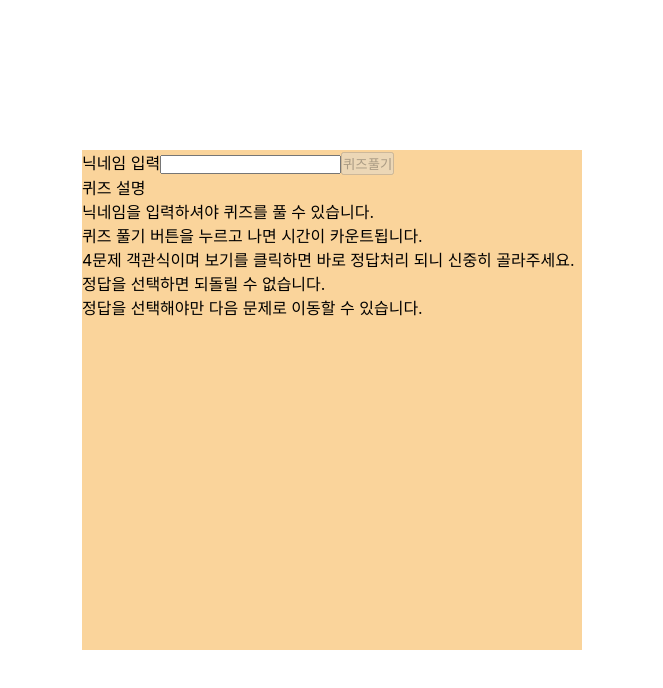
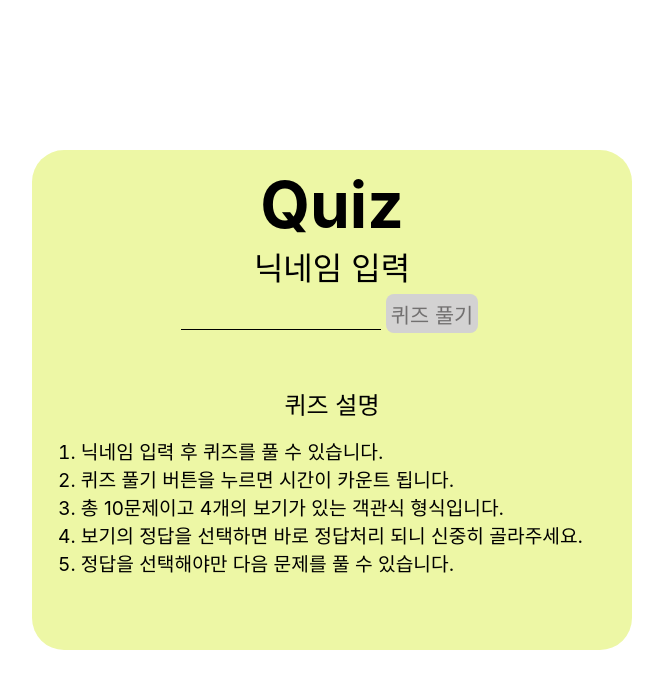
Before and after one commit to Hwirin-Kim/quiz, a React (Create React App) app: page / in a window 1280 px wide. Shown: the top 688 px of the page, without its empty margins (308-971 px from the left). Built offline with nearby package versions, Linux system fonts and the light colour scheme.

Commit message:
feat : 문제풀이 페이지, 메인페이지 디자인 완료

```diff
--- a/src/components/common/Button.tsx
+++ b/src/components/common/Button.tsx
@@ -3,7 +3,7 @@ import styled from "styled-components";
 
 interface IButtonProps {
   children: React.ReactNode;
-  disabled: boolean;
+  disabled?: boolean;
   onClick?: () => void;
 }
 
@@ -15,4 +15,17 @@ export default function Button({ children, disabled, onClick }: IButtonProps) {
   );
 }
 
-const ButtonComponent = styled.button``;
+const ButtonComponent = styled.button`
+  background-color: #7676f4;
+  border: none;
+  font-size: 1.3rem;
+  color: white;
+  padding: 0.3rem;
+  border-radius: 0.5rem;
+  margin: 0.3rem;
+
+  &:disabled {
+    background-color: #d3d2d2;
+    color: #727070;
+  }
+`;
--- /dev/null
+++ b/src/components/common/PageLayout.tsx
@@ -0,0 +1,18 @@
+import React from "react";
+import { styled } from "styled-components";
+
+interface IPageLayoutProps {
+  children: React.ReactNode;
+}
+
+export default function PageLayout({ children }: IPageLayoutProps) {
+  return <Container>{children}</Container>;
+}
+
+const Container = styled.div`
+  width: 600px;
+  height: 500px;
+  border-radius: 2rem;
+  padding: 1rem;
+  background-color: #edf7a5;
+`;
--- /dev/null
+++ b/src/components/mainpage/ExplanationBox.tsx
@@ -0,0 +1,48 @@
+import React from "react";
+import { styled } from "styled-components";
+
+const explain = [
+  "닉네임 입력 후 퀴즈를 풀 수 있습니다.",
+  "퀴즈 풀기 버튼을 누르면 시간이 카운트 됩니다.",
+  "총 10문제이고 4개의 보기가 있는 객관식 형식입니다.",
+  "보기의 정답을 선택하면 바로 정답처리 되니 신중히 골라주세요.",
+  "정답을 선택해야만 다음 문제를 풀 수 있습니다.",
+];
+
+export default function ExplanationBox() {
+  return (
+    <ExplanationTextBox>
+      <ExplanationTextTitle>퀴즈 설명</ExplanationTextTitle>
+      <ExplanationTextOl>
+        {explain.map((item, index) => {
+          return <ExplanationTextLi key={item}>{item}</ExplanationTextLi>;
+        })}
+      </ExplanationTextOl>
+    </ExplanationTextBox>
+  );
+}
+
+const ExplanationTextBox = styled.div`
+  width: 100%;
+  margin-top: 2rem;
+  display: flex;
+  flex-direction: column;
+  align-items: center;
+  justify-content: center;
+`;
+
+const ExplanationTextTitle = styled.p`
+  font-size: 1.5rem;
+  margin: 1rem 0;
+`;
+
+const ExplanationTextOl = styled.ol`
+  display: flex;
+  flex-direction: column;
+  justify-content: center;
+`;
+
+const ExplanationTextLi = styled.li`
+  list-style-type: decimal;
+  font-size: 1.2rem;
+`;
--- /dev/null
+++ b/src/components/mainpage/NicknameInput.tsx
@@ -0,0 +1,27 @@
+import React, { ChangeEvent, Dispatch, SetStateAction } from "react";
+import styled from "styled-components";
+
+type SetState<T> = Dispatch<SetStateAction<T>>;
+
+interface INicknamInputProps {
+  setState: SetState<string>;
+}
+
+export default function NicknameInput({ setState }: INicknamInputProps) {
+  const onChangeInputNickname = (e: ChangeEvent<HTMLInputElement>) => {
+    e.preventDefault();
+    setState(e.target.value);
+  };
+
+  return <Input onChange={onChangeInputNickname} />;
+}
+
+const Input = styled.input`
+  width: 200px;
+  height: 2rem;
+  font-size: 1.5rem;
+  background-color: transparent;
+  border: none;
+  border-bottom: 1px solid black;
+  outline: none;
+`;
--- /dev/null
+++ b/src/components/quizpage/SelectResult.tsx
@@ -0,0 +1,30 @@
+import React from "react";
+import { styled } from "styled-components";
+
+interface ISelectResultProps {
+  isCorrect: boolean;
+  answer: string;
+}
+
+export default function SelectResult({
+  isCorrect,
+  answer,
+}: ISelectResultProps) {
+  return (
+    <Container>
+      {isCorrect ? (
+        <ResultText>정답입니다.</ResultText>
+      ) : (
+        <ResultText>오답입니다. 정답은 {answer} 입니다. </ResultText>
+      )}
+    </Container>
+  );
+}
+
+const Container = styled.div`
+  width: 100%;
+`;
+
+const ResultText = styled.div`
+  font-size: 1.2rem;
+`;
--- a/src/utils/useGetQuizData.tsx
+++ b/src/hooks/useGetQuizData.tsx
@@ -45,7 +45,9 @@ export default function useGetQuizData() {
   };
 
   useEffect(() => {
-    fetchData();
+    if (quizList.length === 0) {
+      fetchData();
+    }
   }, []);
 
   return { isLoading, isError, quizList };
--- a/src/utils/useTimer.tsx
+++ b/src/hooks/useTimer.tsx
@@ -5,15 +5,15 @@ import { totalTimeAtom } from "../atom/atom";
 export default function useTimer() {
   const [seconds, setSeconds] = useState(0);
   const setTotalTime = useSetRecoilState(totalTimeAtom);
-  console.log(seconds);
+
   useEffect(() => {
     const timer = setInterval(() => {
       setSeconds((prev) => prev + 1);
     }, 1000);
 
     return () => {
+      setTotalTime(seconds);
       clearInterval(timer);
-      setTotalTime(seconds);
     };
-  }, []);
+  }, [seconds]);
 }
--- a/src/pages/MainPage.tsx
+++ b/src/pages/MainPage.tsx
@@ -1,20 +1,18 @@
-import React, { ChangeEvent, useEffect, useState } from "react";
+import React, { useEffect, useState } from "react";
 import { useNavigate } from "react-router-dom";
-import { useRecoilState } from "recoil";
+import { useSetRecoilState } from "recoil";
 import styled from "styled-components";
 import { nicknameAtom } from "../atom/atom";
 import Button from "../components/common/Button";
-import useTimer from "../utils/useTimer";
+import PageLayout from "../components/common/PageLayout";
+import ExplanationBox from "../components/mainpage/ExplanationBox";
+import NicknameInput from "../components/mainpage/NicknameInput";
 
 export default function MainPage() {
   const [inputNickname, setInputNickname] = useState("");
-  const [nickname, setNickname] = useRecoilState(nicknameAtom);
+  const setNickname = useSetRecoilState(nicknameAtom);
   const [buttonDisabled, setButtonDisabled] = useState(true);
   const navigator = useNavigate();
-  const onChangeInputNickname = (e: ChangeEvent<HTMLInputElement>) => {
-    e.preventDefault();
-    setInputNickname(e.target.value);
-  };
 
   useEffect(() => {
     if (inputNickname === "") {
@@ -30,35 +28,34 @@ export default function MainPage() {
   };
 
   return (
-    <Container>
-      <NicknameBanner>닉네임 입력</NicknameBanner>
-      <NicknameInput onChange={onChangeInputNickname} />
-      <Button disabled={buttonDisabled} onClick={onClickToQuizPage}>
-        퀴즈풀기
-      </Button>
-      <ExplanationTextBox>
-        <ExplanationTextTitle>퀴즈 설명</ExplanationTextTitle>
-        닉네임을 입력하셔야 퀴즈를 풀 수 있습니다. <br />
-        퀴즈 풀기 버튼을 누르고 나면 시간이 카운트됩니다. <br />
-        4문제 객관식이며 보기를 클릭하면 바로 정답처리 되니 신중히 골라주세요.
-        <br />
-        정답을 선택하면 되돌릴 수 없습니다. <br /> 정답을 선택해야만 다음 문제로
-        이동할 수 있습니다.
-      </ExplanationTextBox>
-    </Container>
+    <PageLayout>
+      <Title>Quiz</Title>
+      <Nickname>닉네임 입력</Nickname>
+      <InputWrap>
+        <NicknameInput setState={setInputNickname} />
+        <Button disabled={buttonDisabled} onClick={onClickToQuizPage}>
+          퀴즈 풀기
+        </Button>
+      </InputWrap>
+      <ExplanationBox />
+    </PageLayout>
   );
 }
 
-const Container = styled.div`
-  width: 500px;
-  height: 500px;
-  background-color: #fad49b;
+const Title = styled.p`
+  display: flex;
+  justify-content: center;
+  font-size: 4rem;
+  font-weight: bold;
+`;
+const Nickname = styled.p`
+  display: flex;
+  justify-content: center;
+  font-size: 2rem;
 `;
 
-const NicknameBanner = styled.span``;
-
-const NicknameInput = styled.input``;
-
-const ExplanationTextBox = styled.div``;
-
-const ExplanationTextTitle = styled.p``;
+const InputWrap = styled.div`
+  display: flex;
+  justify-content: center;
+  align-items: center;
+`;
--- a/src/pages/QuizPage.tsx
+++ b/src/pages/QuizPage.tsx
@@ -1,11 +1,13 @@
-import React, { useEffect, useState } from "react";
+import React, { useState } from "react";
 import { useNavigate } from "react-router-dom";
 import { useSetRecoilState } from "recoil";
 import styled from "styled-components";
-import { getQuiz } from "../api/api";
 import { totalCorrectAnswerCntAtom } from "../atom/atom";
-import useGetQuizData from "../utils/useGetQuizData";
-import useTimer from "../utils/useTimer";
+import Button from "../components/common/Button";
+import PageLayout from "../components/common/PageLayout";
+import SelectResult from "../components/quizpage/SelectResult";
+import useGetQuizData from "../hooks/useGetQuizData";
+import useTimer from "../hooks/useTimer";
 
 export default function QuizPage() {
   const { isLoading, isError, quizList } = useGetQuizData();
@@ -43,20 +45,25 @@ export default function QuizPage() {
     }
   };
 
-  console.log("정답입니까?", isCorrect);
-  console.log(quizList[0]);
   if (isLoading) {
     return null;
   }
   return (
-    <Container>
-      <div>맞춘 갯수 : {totalCorrectAnswer} / 10</div>
-      <Quiz>
-        Question{currentQuizNumber + 1} {quizList[currentQuizNumber].question}
-      </Quiz>
+    <PageLayout>
+      <QuestionNum>Question {currentQuizNumber + 1}</QuestionNum>
+      <div>
+        맞춘 갯수 : {totalCorrectAnswer} / {quizList.length}
+      </div>
+      <Question
+        dangerouslySetInnerHTML={{
+          __html: quizList[currentQuizNumber].question,
+        }}
+      />
+
+      <AnswerOl>
         {quizList[currentQuizNumber].answers.map((answer, index) => {
           return (
-          <Answer
+            <AnswerLi
               onClick={() =>
                 onClickSelectAnswer(
                   quizList[currentQuizNumber].correct_answer,
@@ -64,36 +71,51 @@ export default function QuizPage() {
                 )
               }
             >
-            {index + 1}. {answer}
-          </Answer>
+              {answer}
+            </AnswerLi>
           );
         })}
+      </AnswerOl>
 
       {isSelected && (
-        <NextButton onClick={onClickNextQuiz}>
-          {currentQuizNumber === quizList.length - 1 ? "결과보기" : "다음문제"}
-        </NextButton>
+        <>
+          <Button onClick={onClickNextQuiz}>
+            {currentQuizNumber === quizList.length - 1
+              ? "결과보기"
+              : "다음문제"}
+          </Button>
+          <SelectResult
+            isCorrect={isCorrect}
+            answer={quizList[currentQuizNumber].correct_answer}
+          />
+        </>
       )}
-      {isSelected &&
-        (isCorrect ? (
-          <ExplainText>정답입니다.</ExplainText>
-        ) : (
-          <ExplainText>오답입니다.</ExplainText>
-        ))}
-    </Container>
+    </PageLayout>
   );
 }
 
-const Container = styled.div`
-  width: 500px;
-  height: 500px;
-  background-color: #e89494;
+const QuestionNum = styled.div`
+  font-size: 2.5rem;
 `;
 
-const Quiz = styled.div``;
+const Question = styled.div`
+  margin-top: 1rem;
+  font-size: 1.5rem;
+`;
 
-const Answer = styled.div``;
-
-const NextButton = styled.button``;
+const AnswerOl = styled.ol`
+  padding-left: 1.5rem;
+  margin-top: 1rem;
+`;
+const AnswerLi = styled.li`
+  list-style-type: decimal;
+  font-size: 1.3rem;
+  margin-bottom: 0.4rem;
+  &:hover {
+    cursor: pointer;
+    transform: scale(1.01);
+    font-weight: bold;
+  }
+`;
 
 const ExplainText = styled.div``;
--- a/src/pages/ResultPage.tsx
+++ b/src/pages/ResultPage.tsx
@@ -6,21 +6,39 @@ import {
   totalCorrectAnswerCntAtom,
   totalTimeAtom,
 } from "../atom/atom";
+import PageLayout from "../components/common/PageLayout";
 
 export default function ResultPage() {
   const nickname = useRecoilValue(nicknameAtom);
   const totalCorrectAnswerCnt = useRecoilValue(totalCorrectAnswerCntAtom);
   const totalTime = useRecoilValue(totalTimeAtom);
-  console.log(totalTime);
+  const totalQuestionCnt = 10;
+  const totalWrongAnswerCnt = totalQuestionCnt - totalCorrectAnswerCnt;
   return (
-    <Container>
-      {nickname} {totalCorrectAnswerCnt} {totalTime}
-    </Container>
+    <PageLayout>
+      <Nickname>{nickname}님 문제풀이 결과</Nickname>
+      <ResultInfoWrap>
+        <Number>1.</Number>
+        <ResultInfo>걸린시간</ResultInfo>
+        <ResultInfo>{totalTime}초</ResultInfo>
+        <Number>2.</Number>
+        <ResultInfo>총 정답 수</ResultInfo>
+        <ResultInfo>{totalCorrectAnswerCnt}개</ResultInfo>
+        <Number>3.</Number>
+        <ResultInfo>총 오답 수</ResultInfo>
+        <ResultInfo>{totalWrongAnswerCnt}개</ResultInfo>
+      </ResultInfoWrap>
+    </PageLayout>
   );
 }
 
-const Container = styled.div`
-  width: 500px;
-  height: 500px;
-  background-color: #a6a6ce;
+const Nickname = styled.p``;
+
+const ResultInfoWrap = styled.div`
+  display: grid;
+  grid-template-columns: 1fr 3fr 5fr;
 `;
+
+const Number = styled.span``;
+
+const ResultInfo = styled.p``;
```
Also changed, not shown: src/index.tsx (+6 -6 lines). Lines whose indentation alone changed are shown as unchanged.
